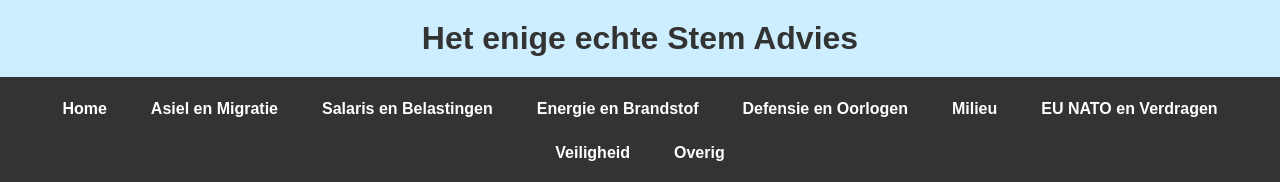
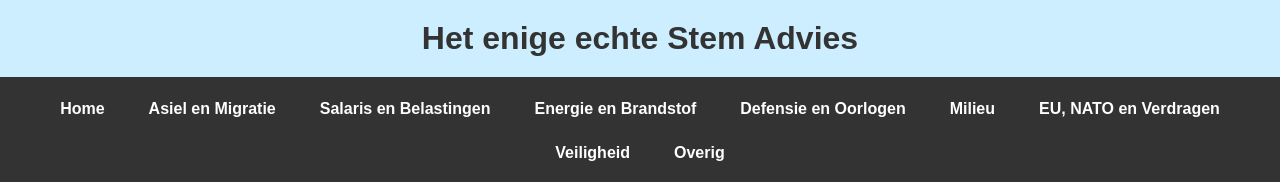
Before and after one commit to Joanth/Stemverkiezingen, a plain HTML site: page index.html in a window 1280 px wide. Shown: the top 182 px of the page. Drawn offline with Linux system fonts and the light colour scheme.

Commit message:
menu coorectie

```diff
--- a/header.html
+++ b/header.html
@@ -12,7 +12,7 @@
       <li><a href="EnergieBrandstof.html">Energie en Brandstof</a></li>
       <li><a href="DefensieOorlogen.html">Defensie en Oorlogen</a></li>
       <li><a href="Milieu.html">Milieu</a></li>
-      <li><a href="EUNATO.html">EU NATO en Verdragen</a></li>
+      <li><a href="EUNATO.html">EU, NATO en Verdragen</a></li>
       <li><a href="Veiligheid.html">Veiligheid</a></li>
       <li><a href="Overig.html">Overig</a></li>
     </ul>
```
